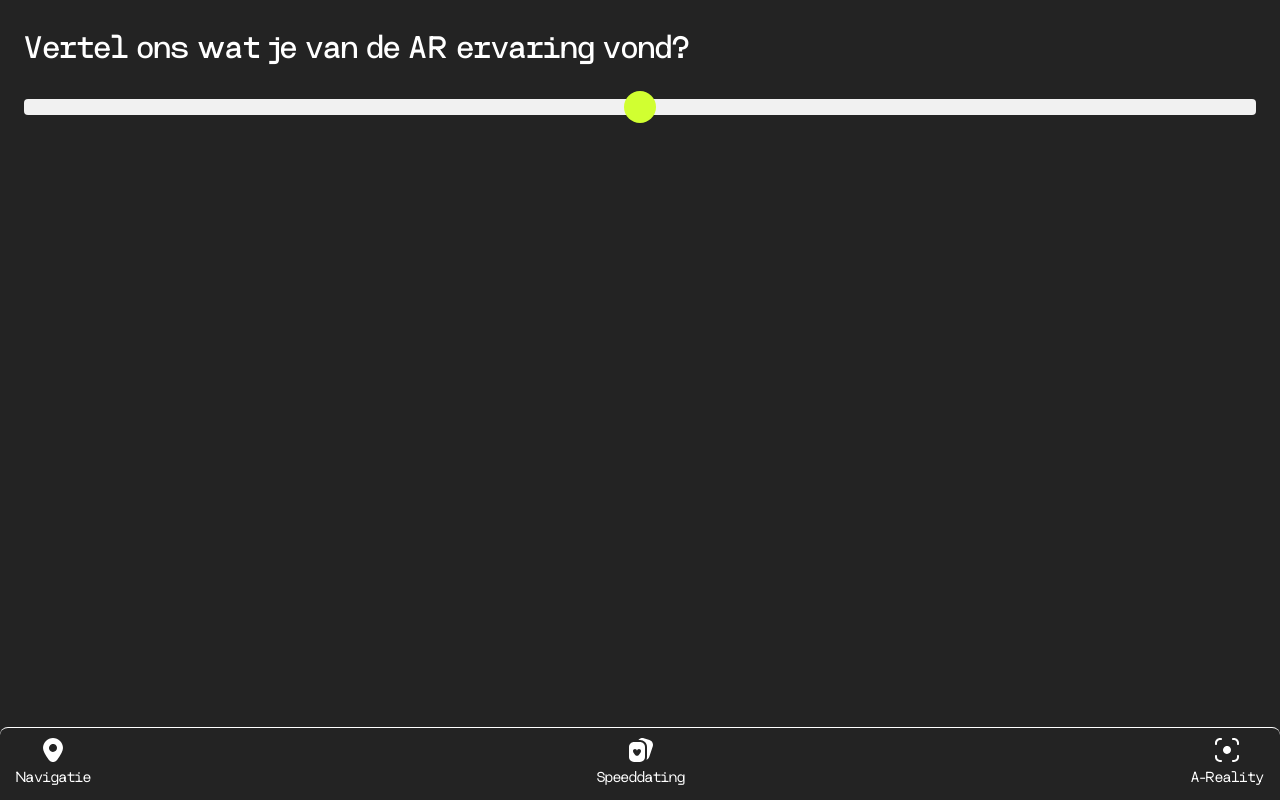
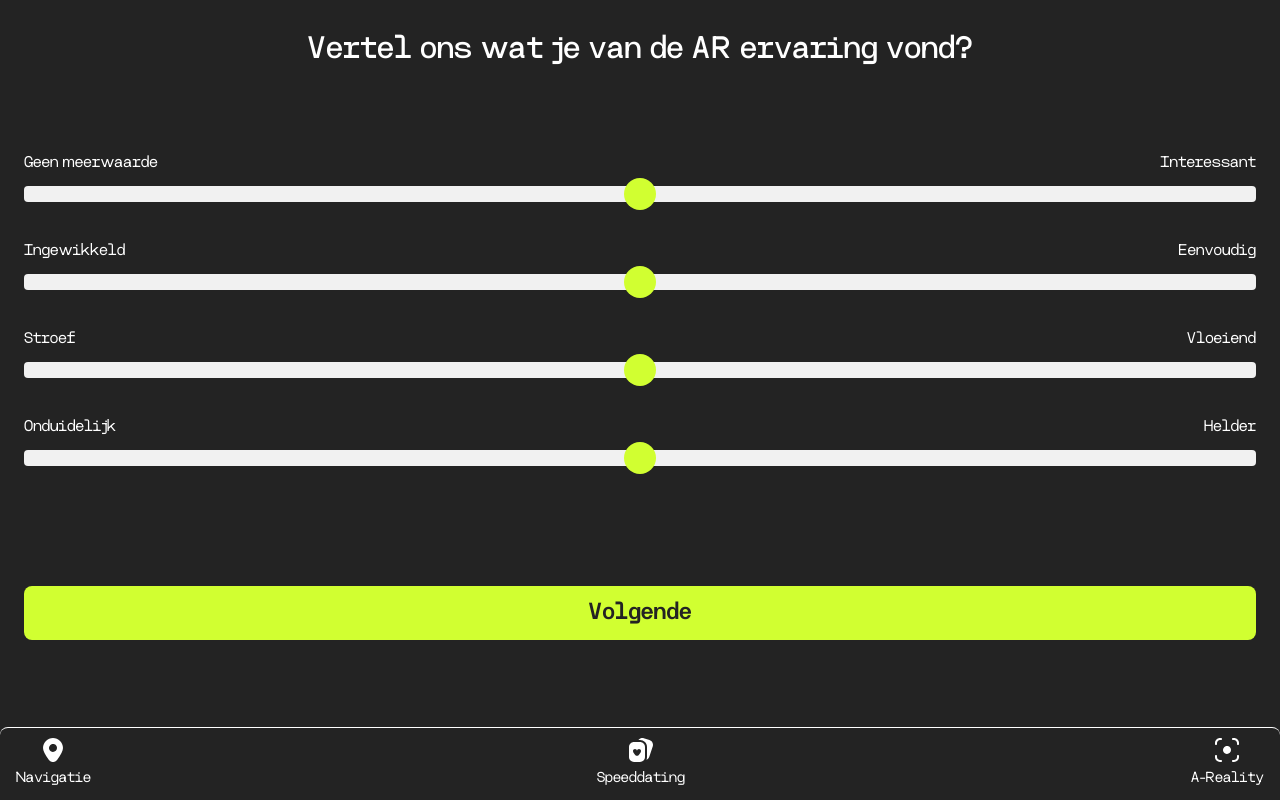
Before and after one commit to GeorgiIvanovPXL/ExperienceXchange, a Vue app in the folder xpx/: page /main/review in a window 1280 px wide. Built offline with nearby package versions, Linux system fonts and the light colour scheme.

Commit message:
Update Review.vue - added one of the last screens.

```diff
--- a/xpx/src/views/ReviewView.vue
+++ b/xpx/src/views/ReviewView.vue
@@ -5,9 +5,19 @@
     </div>
     <div class="sliders_container">
       <div class="slider_wrapper">
-        <input class="slider" type="range" />
+        <input class="slider" type="range" id="slider_1" />
+      </div>
+      <div class="slider_wrapper">
+        <input class="slider" type="range" id="slider_2" />
+      </div>
+      <div class="slider_wrapper">
+        <input class="slider" type="range" id="slider_3" />
+      </div>
+      <div class="slider_wrapper">
+        <input class="slider" type="range" id="slider_4" />
       </div>
     </div>
+    <div @click="redirect_to_last" class="btn_next_review">Volgende</div>
   </div>
 </template>
 
@@ -16,17 +26,26 @@ export default {
   components: {},
   data() {
     return {}
+  },
+  methods: {
+    redirect_to_last() {
+      setTimeout(() => {
+        this.$router.push('/main/review_last')
+      }, 300)
+    }
   }
 }
 </script>
 <style lang="scss">
 .main_review {
-  padding: 24px 24px 24px 24px;
+  padding: 24px 24px 160px 24px;
   color: #ffffff;
   min-height: 100dvh;
   min-height: 100%;
-  gap: 24px;
+  gap: 32px;
   display: flex;
+  align-items: center;
+  justify-content: space-between;
   flex-direction: column;
   min-height: 100vh;
   .header_review {
@@ -38,17 +57,12 @@ export default {
 
   .sliders_container {
     width: 100%;
+    display: flex;
+    flex-direction: column;
+    gap: 64px;
     .slider_wrapper {
       width: 100%;
       .slider {
-        &:first-child {
-          &::before {
-            content: '';
-          }
-          &::after {
-            content: '';
-          }
-        }
         width: 100%;
         -webkit-appearance: none;
         width: 100%;
@@ -78,6 +92,118 @@ export default {
           cursor: pointer;
         }
       }
+
+      #slider_1,
+      #slider_2,
+      #slider_3,
+      #slider_4 {
+        position: relative;
+        z-index: 1;
+        color: #ffffff;
+        font-size: 16px;
+      }
+
+      #slider_1 {
+        &::before {
+          content: 'Geen meerwaarde';
+
+          position: absolute;
+          z-index: 0;
+          left: 0;
+          top: -200%;
+        }
+        &::after {
+          content: 'Interessant';
+          position: absolute;
+
+          z-index: 0;
+          right: 0;
+          top: -200%;
+        }
+      }
+
+      #slider_2 {
+        &::before {
+          content: 'Ingewikkeld';
+
+          position: absolute;
+          z-index: 0;
+          left: 0;
+          top: -200%;
+        }
+        &::after {
+          content: 'Eenvoudig';
+          position: absolute;
+
+          z-index: 0;
+          right: 0;
+          top: -200%;
+        }
+      }
+
+      #slider_3 {
+        &::before {
+          content: 'Stroef';
+
+          position: absolute;
+          z-index: 0;
+          left: 0;
+          top: -200%;
+        }
+        &::after {
+          content: 'Vloeiend';
+          position: absolute;
+
+          z-index: 0;
+          right: 0;
+          top: -200%;
+        }
+      }
+
+      #slider_4 {
+        &::before {
+          content: 'Onduidelijk';
+
+          position: absolute;
+          z-index: 0;
+          left: 0;
+          top: -200%;
+        }
+        &::after {
+          content: 'Helder';
+          position: absolute;
+
+          z-index: 0;
+          right: 0;
+          top: -200%;
+        }
+      }
+    }
+  }
+
+  .btn_next_review {
+    width: 100%;
+    background: #d1ff31;
+    display: flex;
+    transition: 0.3s ease-out;
+    border-radius: 8px;
+    -webkit-user-select: none; /* Safari */
+    -ms-user-select: none; /* IE 10 and IE 11 */
+    user-select: none; /* Standard syntax */
+    font-weight: 600;
+    color: #232323;
+    padding: 8px;
+    font-size: 24px;
+    align-items: center;
+    justify-content: center;
+    text-align: center;
+    &:hover {
+      cursor: pointer;
+    }
+    &:active {
+      background: #d2ff31d5;
+      transition: 0.3s ease-out;
+      transform: scale(0.8);
     }
   }
 }
```
